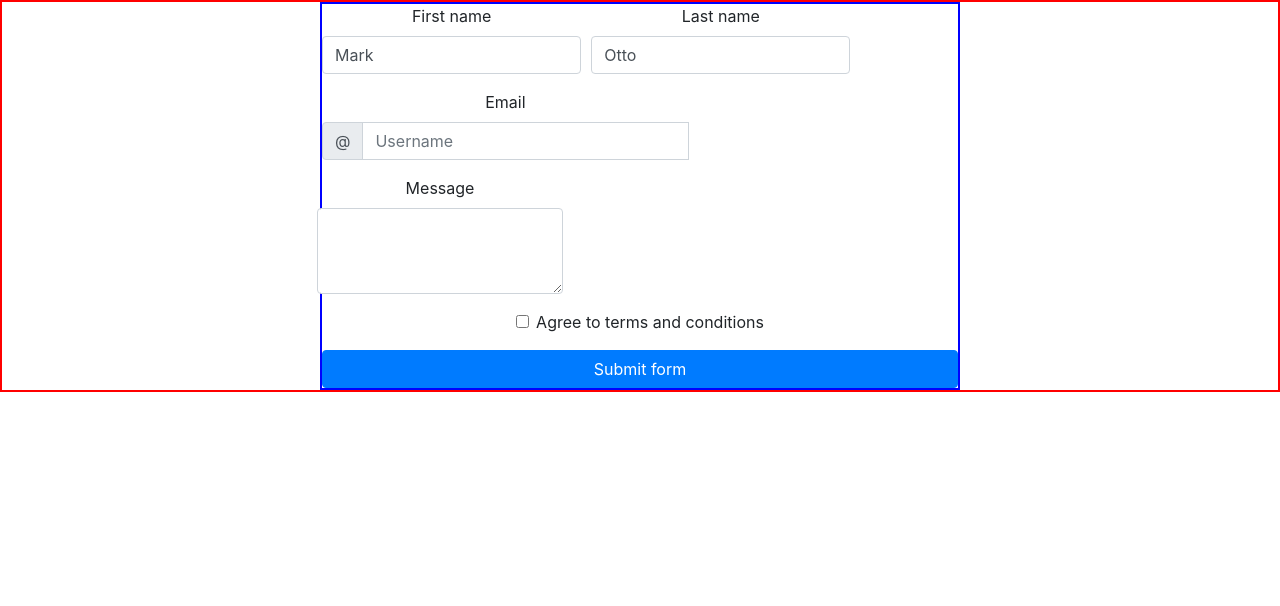
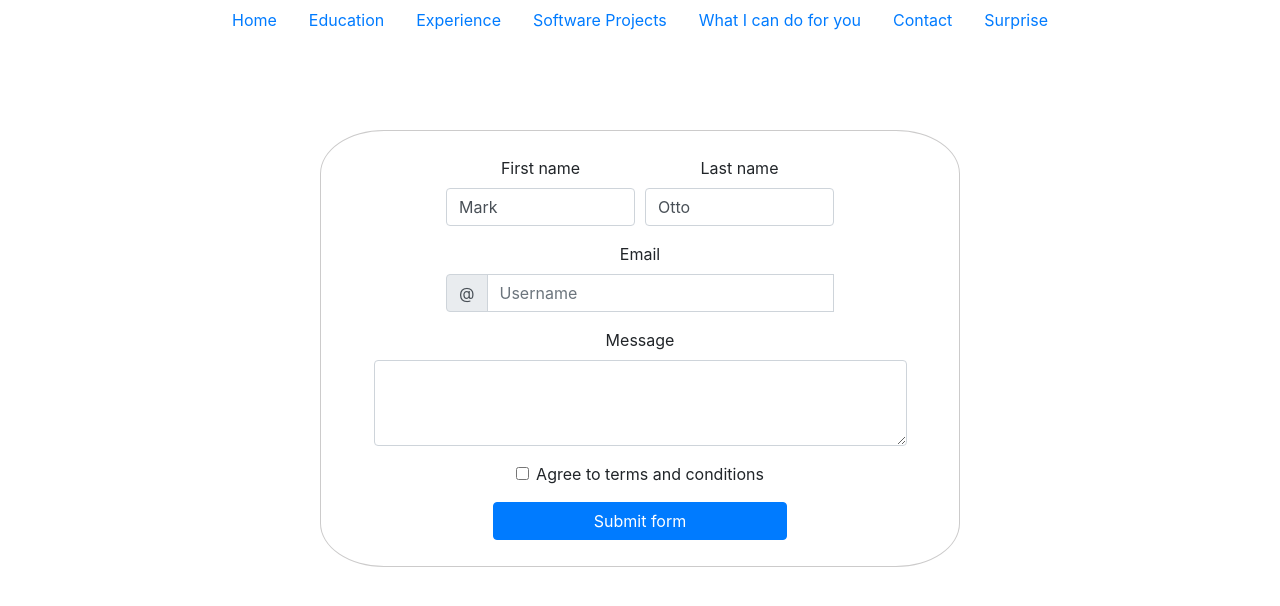
Before and after one commit to FacundoGo/facundo-personal-website, a React (Create React App) app in the folder client/: page /Contact in a window 1280 px wide. Shown: the top 606 px of the page. Built offline with nearby package versions, Linux system fonts and the light colour scheme.

Commit message:
create basic form outline

```diff
--- a/client/src/components/pages/Contact.css
+++ b/client/src/components/pages/Contact.css
@@ -1,13 +1,35 @@
 .form-container {
   width: 100vw;
-  border: solid 2px red;
+  /* border: solid 2px red; */
   display: flex;
   justify-content: center;
+  margin-top: 7%;
 }
 .form-content {
   width: 50vw;
-  border: solid 2px blue;
+  border: solid 1px rgb(204, 203, 203);
+  border-radius: 10%;
+  display: flex;
+  flex-direction: column;
+  justify-content: center;
+  padding: 2%;
+}
+form {
   display: flex;
   flex-direction: column;
   justify-content: center;
 }
+Button {
+  width: 50%;
+  /* margin-right: 10px;
+  margin-left: 10%; */
+}
+
+.message-form {
+  display: flex;
+  justify-content: center;
+}
+.email-form {
+  display: flex;
+  justify-content: center;
+}
--- a/client/src/components/pages/Contact.js
+++ b/client/src/components/pages/Contact.js
@@ -15,15 +15,30 @@ export default function Contact() {
       event.preventDefault();
       event.stopPropagation();
     }
+    console.log(event)
+    setValidated(true);
 
-    setValidated(true);
+    // sendFeedback()
   };
 
+    const sendFeedback = (templateId, {message_html: message, from_name: name, reply_to: email}) => {
+      window.emailjs.send(
+        'gmail', templateId,
+        message
+        ).then(res => {
+          console.log('Email successfully sent!')
+        })
+        // Handle errors here however you like, or use a React error boundary
+        .catch(err => console.error('Oh well, you failed. Here some thoughts on the error that occured:', err))
+      }
+
   return (
-    <div className="form-container">
+    <div>
+  <Navbar></Navbar>
+  <div className="form-container">
     <Form className="form-content" noValidate validated={validated} onSubmit={handleSubmit}>
-      <Form.Row>
-        <Form.Group as={Col} md="5" controlId="validationCustom01">
+      <Form.Row className="email-form">
+        <Form.Group as={Col} md="4" controlId="validationCustom01">
           <Form.Label>First name</Form.Label>
           <Form.Control
             required
@@ -33,7 +48,7 @@ export default function Contact() {
           />
           <Form.Control.Feedback>Looks good!</Form.Control.Feedback>
         </Form.Group>
-        <Form.Group as={Col} md="5" controlId="validationCustom02">
+        <Form.Group as={Col} md="4" controlId="validationCustom02">
           <Form.Label>Last name</Form.Label>
           <Form.Control
             required
@@ -44,8 +59,8 @@ export default function Contact() {
           <Form.Control.Feedback>Looks good!</Form.Control.Feedback>
         </Form.Group>
         </Form.Row>
-        <Form.Row>
-        <Form.Group as={Col} md="7" controlId="validationCustomUsername">
+        <Form.Row className="email-form">
+        <Form.Group as={Col} md="8" controlId="validationCustomUsername">
           <Form.Label>Email</Form.Label>
           <InputGroup>
             <InputGroup.Prepend>
@@ -63,11 +78,11 @@ export default function Contact() {
           </InputGroup>
         </Form.Group>
         </Form.Row>
-      <Form.Row>
-      <Form.Group controlId="exampleForm.ControlTextarea1">
-    <Form.Label>Message</Form.Label>
-    <Form.Control as="textarea" rows={3} />
-  </Form.Group>
+      <Form.Row className="message-form">
+        <Form.Group controlId="exampleForm.ControlTextarea1">
+        <Form.Label>Message</Form.Label>
+        <Form.Control as="textarea" rows={3} cols={48} />
+    </Form.Group>
       </Form.Row>
       <Form.Group>
         <Form.Check
@@ -76,9 +91,13 @@ export default function Contact() {
           feedback="You must agree before submitting."
         />
       </Form.Group>
+      <div>
       <Button type="submit">Submit form</Button>
+      </div>
     </Form>
     </div>
+    </div>
+
   );
 }
 
```
Also changed, not shown: 1 other file (tests, documents, lock files or other folders).
